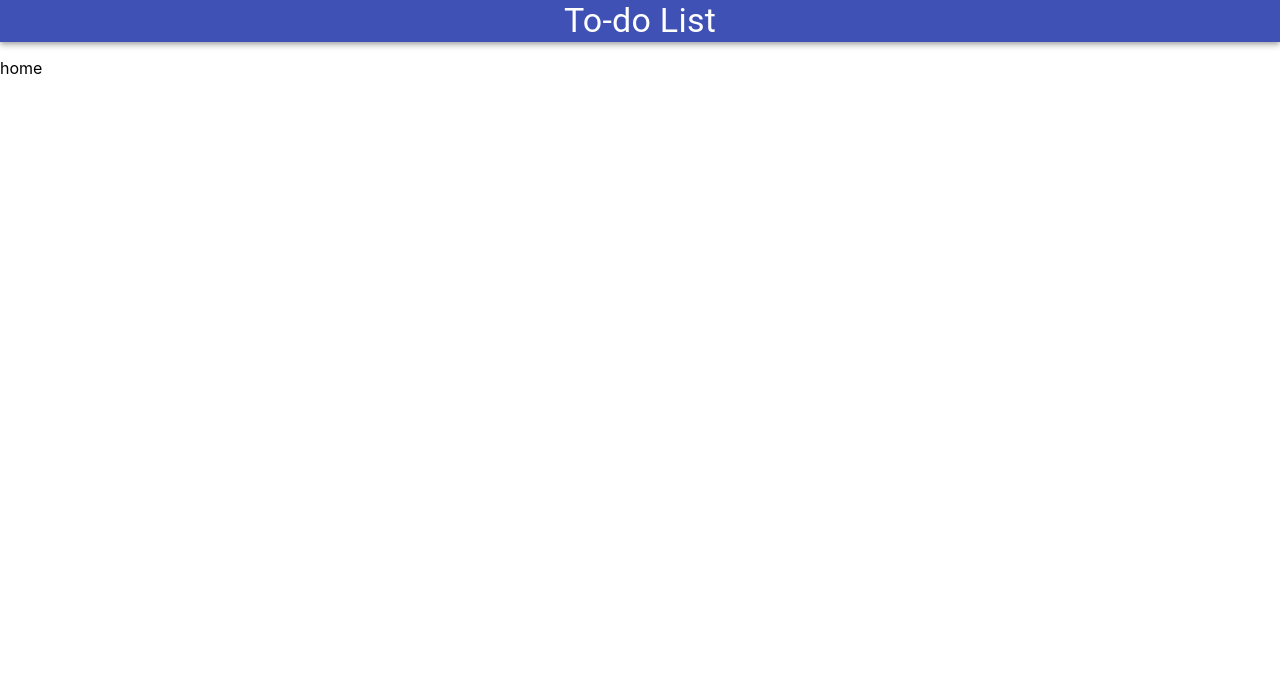
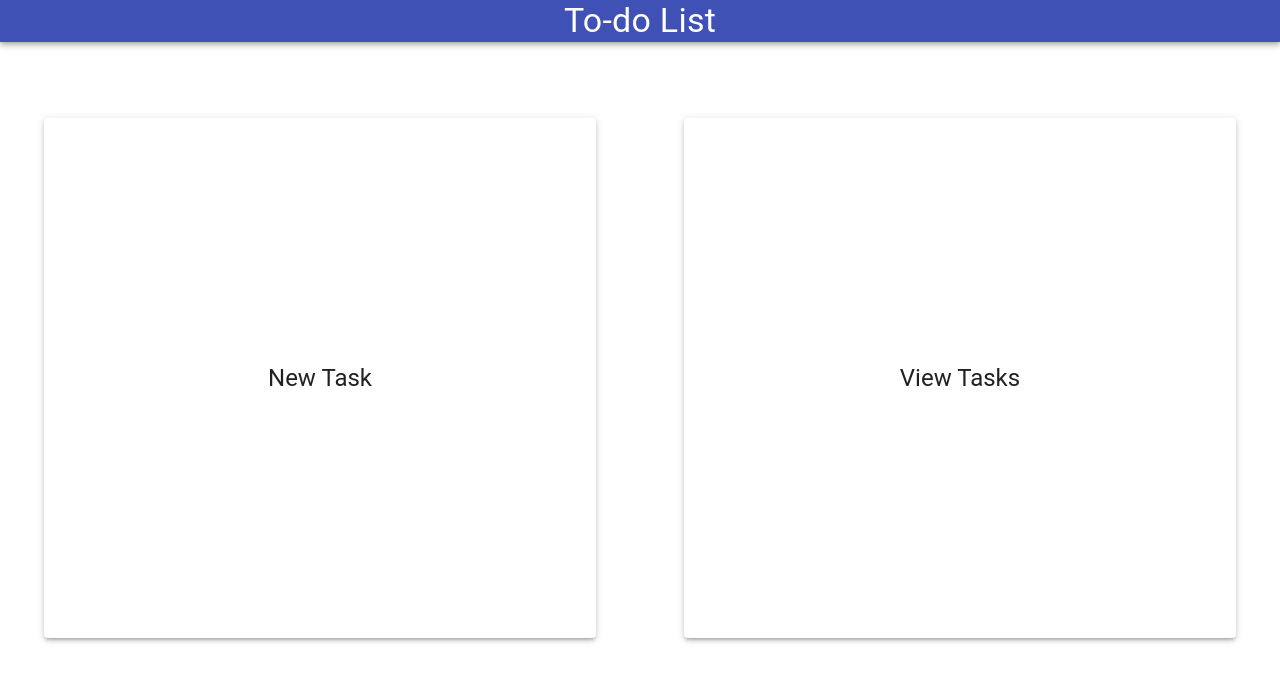
Before and after one commit to m-wardle/n1-dev-challenge, a React (Create React App) app: page / in a window 1280 px wide. Shown: the top 682 px of the page. Built offline with nearby package versions, Linux system fonts and the light colour scheme.

Commit message:
Add blank component files and routes

```diff
--- a/src/App.js
+++ b/src/App.js
@@ -1,7 +1,11 @@
 import React, { useState } from 'react';
 import Appbar from '@material-ui/core/AppBar';
 import { Typography } from '@material-ui/core';
-import Home from './Components/Home'
+import Home from './Components/Home';
+import ViewTasks from './Components/ViewTasks';
+import NewTask from './Components/NewTask';
+import EditTask from './Components/EditTask';
+import Task from './Components/Task';
 import { BrowserRouter, Route } from 'react-router-dom';
 
 function App() {
@@ -49,6 +53,31 @@ function App() {
       </Appbar>
       <BrowserRouter>
         <Route path="/" component={Home} exact />
+        <Route path="/tasks"
+          component={() => <ViewTasks
+            messages={messages}
+            updateMessages={updateMessages}
+          />}
+          exact
+        />
+        <Route path="/tasks/:id"
+          component={() => <Task
+            messages={messages}
+            updateMessages={updateMessages}
+          />}
+        />
+        <Route path="/tasks/new"
+          component={() => <NewTask
+            messages={messages}
+            updateMessages={updateMessages}
+          />}
+        />
+        <Route path="/tasks/edit"
+          component={() => <EditTask
+            messages={messages}
+            updateMessages={updateMessages}
+          />}
+        />
       </BrowserRouter>
     </React.Fragment>
   );
--- a/src/Components/Home.js
+++ b/src/Components/Home.js
@@ -1,4 +1,5 @@
-import React from 'react';
+import React, { useState } from 'react';
+import { Redirect } from 'react-router';
 import Grid from '@material-ui/core/Grid';
 import ButtonBase from '@material-ui/core/ButtonBase';
 import Typography from '@material-ui/core/Typography';
@@ -6,8 +7,81 @@ import Paper from '@material-ui/core/Paper';
 
 const Home = () => {
   return (
-    <p>home</p>
+    <Grid
+      container
+      direction="row"
+      justify="space-around"
+      alignItems="center"
+      style={styles.grid}
+    >
+      <ButtonBase
+        focusRipple
+        type="button"
+        onClick={() => console.log("hello")}
+      >
+        <Paper
+          elevation={3}
+          style={styles.paper}
+        >
+          <Grid
+            container
+            direction="column"
+            justify="center"
+            alignItems="center"
+            style={styles.subGrid}
+          >
+            {/* <PostAddIcon style={styles.icon} /> */}
+            <Typography
+              variant='h5'
+              align="center"
+            >
+              New Task
+            </Typography>
+          </Grid>
+        </Paper>
+      </ButtonBase>
+      <ButtonBase
+        focusRipple
+        type="button"
+        onClick={() => console.log("hello")}
+      >
+        <Paper
+          elevation={3}
+          style={styles.paper}
+        >
+          <Grid
+            container
+            direction="column"
+            justify="center"
+            alignItems="center"
+            style={styles.subGrid}
+          >
+            {/* <PostAddIcon style={styles.icon} /> */}
+            <Typography
+              variant='h5'
+              align="center"
+            >
+              View Tasks
+            </Typography>
+          </Grid>
+        </Paper>
+      </ButtonBase>
+    </Grid>
   );
 }
 
+const styles = {
+  grid: {
+    marginTop: "1em",
+    height: "80vh"
+  },
+  subGrid: {
+    height: "60vh",
+    width: "40vw"
+  },
+  paper: {
+    padding: "1.5em",
+  }
+}
+
 export default Home;
```
Also changed, not shown: src/Components/EditTask.js (added), src/Components/NewTask.js (added), src/Components/Task.js (added), src/Components/ViewTasks.js (added).
